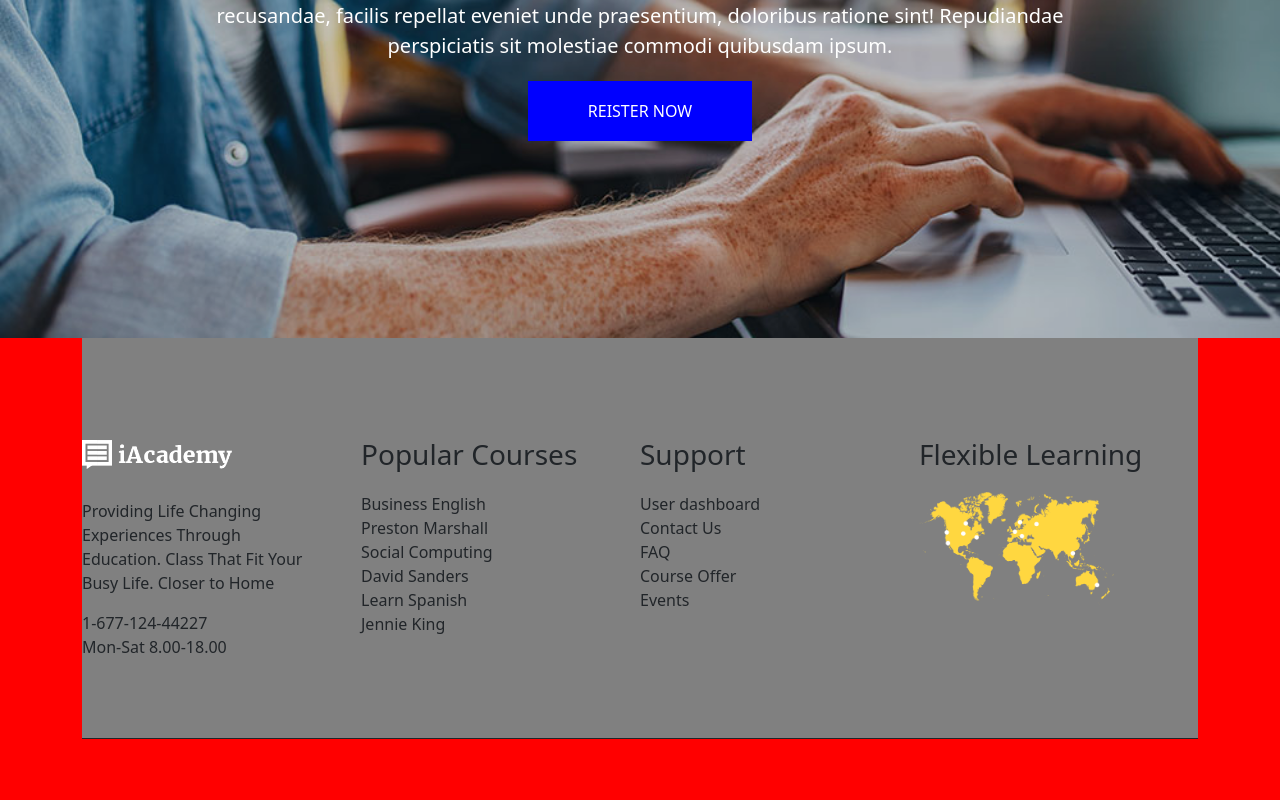
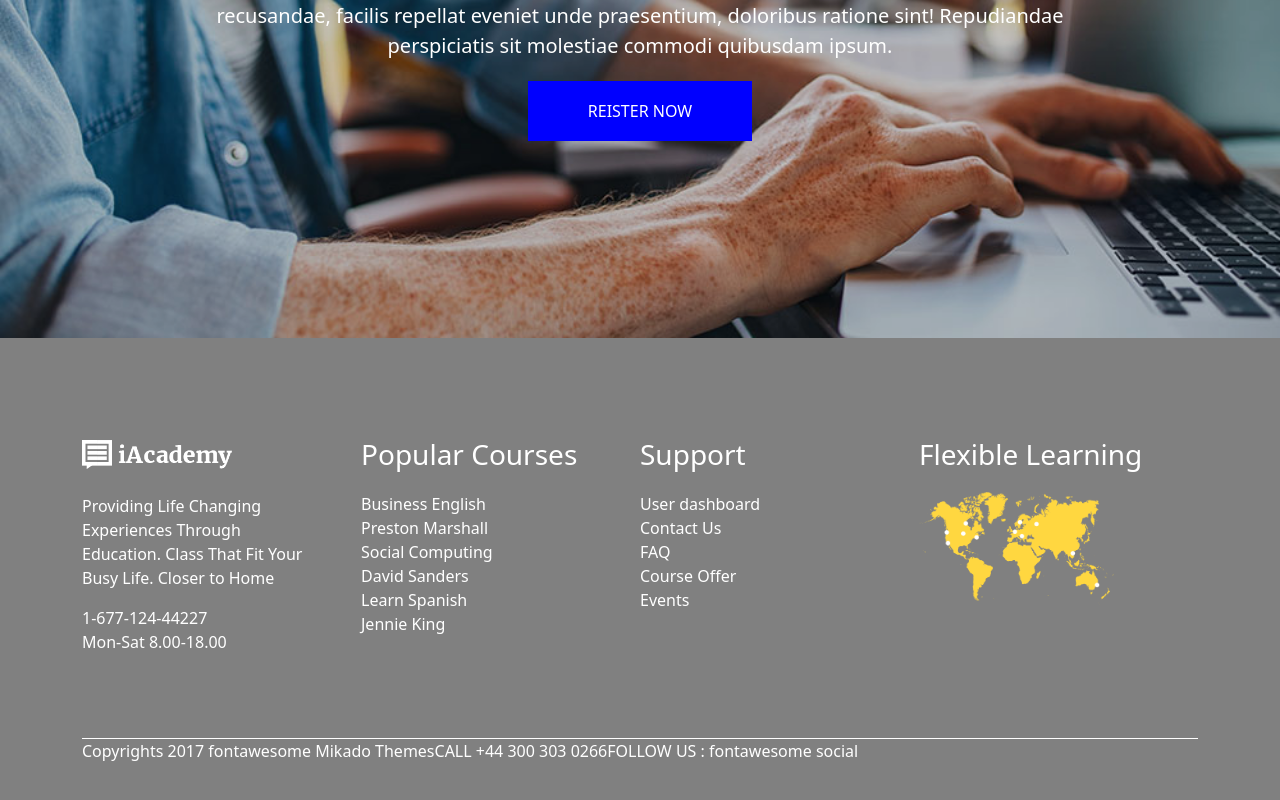
Before and after one commit to MarioFantasia/proj-html-vuejs, a Vue app: page / in a window 1280 px wide. Shown: the part 462-1262 px from the top of the page. Built offline with nearby package versions, Linux system fonts and the light colour scheme.

Commit message:
bozza footer bottom

```diff
--- a/src/components/Footer.vue
+++ b/src/components/Footer.vue
@@ -21,6 +21,7 @@ export default {
 
 <style lang="scss" scoped>
     footer {
-        background-color: red;
+        color: white;
+        background-color: grey;
     }
 </style>
--- a/src/components/FooterComponents/FooterBottom.vue
+++ b/src/components/FooterComponents/FooterBottom.vue
@@ -1,6 +1,11 @@
 <template>
-    <div class="footer_bottom">
+    <div class="footer_bottom flex">
+        <div>Copyrights 2017 <span>fontawesome </span>Mikado Themes</div>
+        <div class="flex">
+            <div>CALL +44 300 303 0266</div>
+            <div class="social">FOLLOW US : fontawesome social</div>
 
+        </div>
     </div>
 </template>
 
--- a/src/components/FooterComponents/FooterNavbar.vue
+++ b/src/components/FooterComponents/FooterNavbar.vue
@@ -84,7 +84,7 @@ export default {
         justify-content: space-between;
         .logo {
             width: 150px;
-            margin: 2px 0 30px 0;
+            margin: 2px 0 25px 0;
             img {
                 width: 100%;
             }
--- a/src/components/FooterComponents/FooterTop.vue
+++ b/src/components/FooterComponents/FooterTop.vue
@@ -18,6 +18,5 @@ export default {
     .footer_top {
         height: 400px;
         padding-top: 100px;
-        background-color: grey;
     }
 </style>
```
